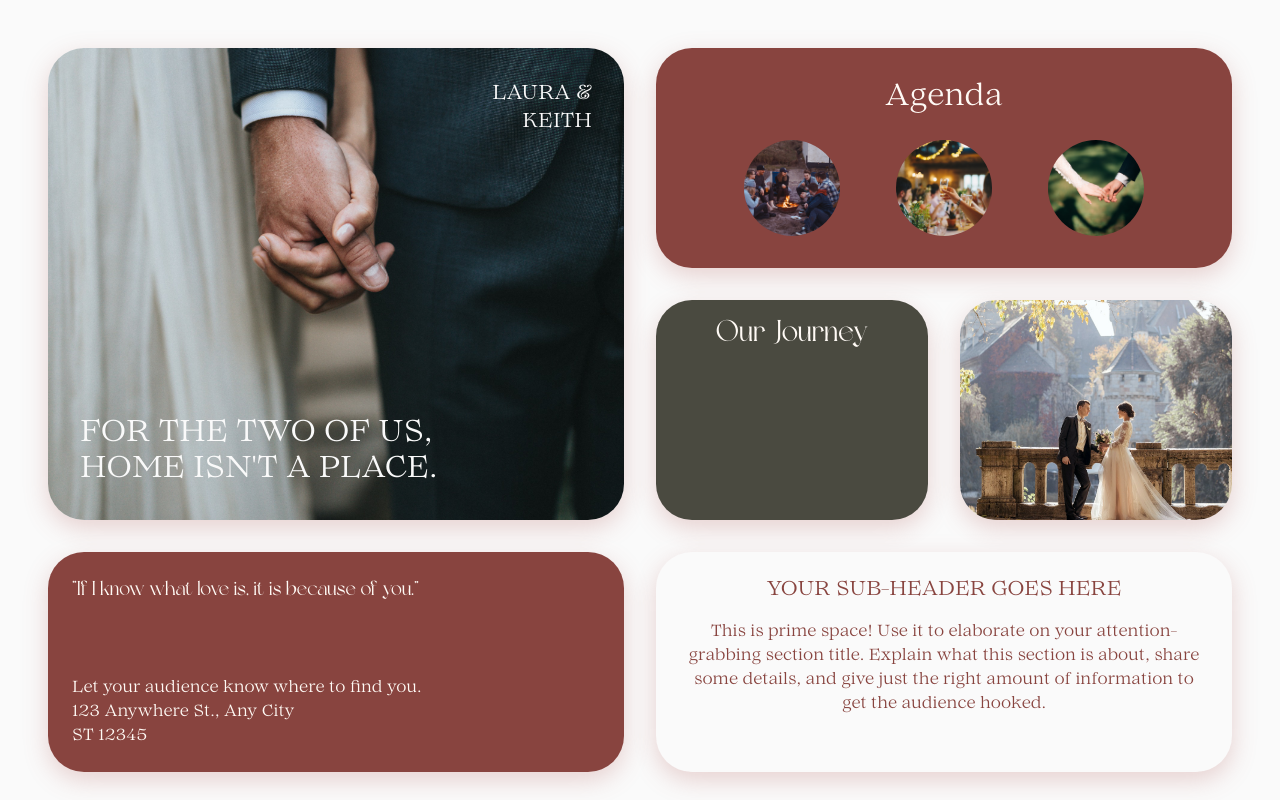
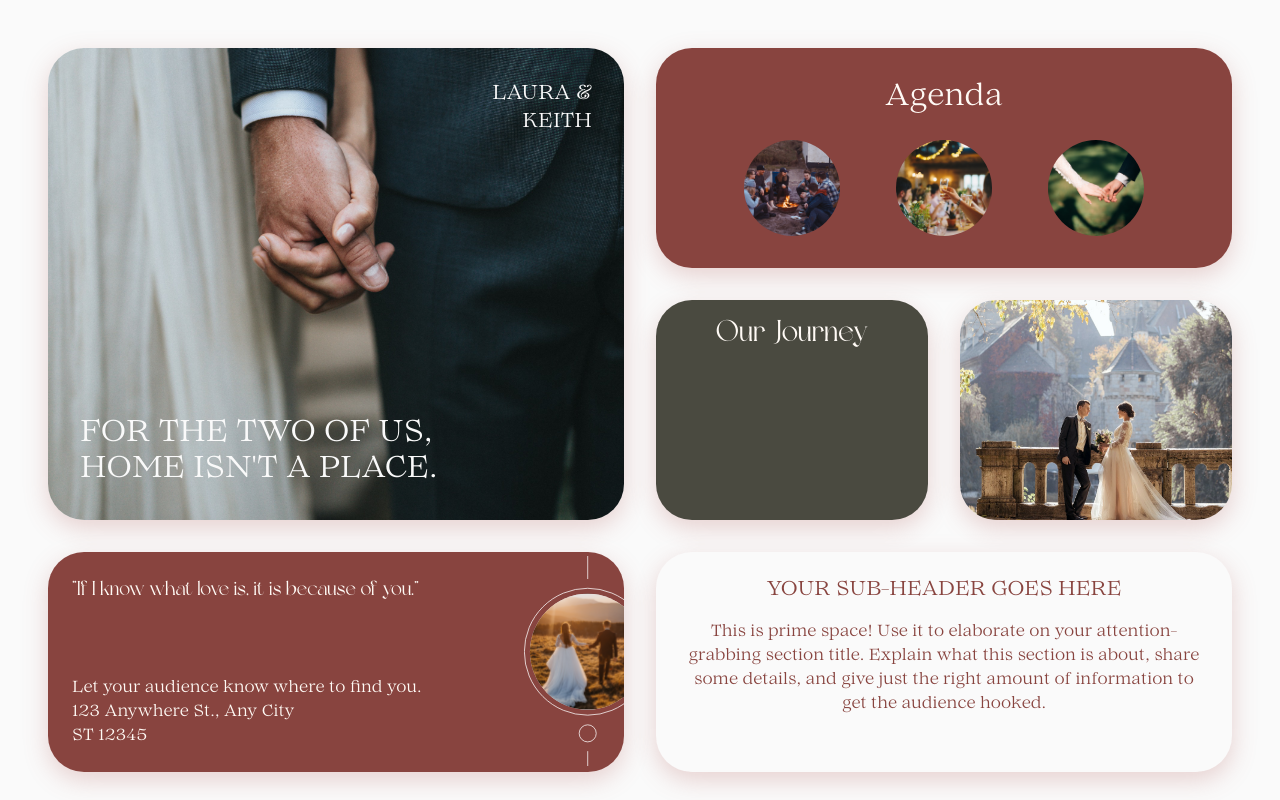
Before and after one commit to dtran2108/wedding, a Next.js app: page / in a window 1280 px wide. Built offline with nearby package versions, Linux system fonts and the light colour scheme.

Commit message:
add img for quote

```diff
--- a/components/HomeSection.tsx
+++ b/components/HomeSection.tsx
@@ -2,6 +2,7 @@
 
 import { cn } from '@/lib/utils'
 import localFont from 'next/font/local'
+import Image from 'next/image'
 
 const dreamAvenue = localFont({
   src: './fonts/DreamAvenue/Dream-Avenue.otf',
@@ -132,7 +133,7 @@ export default function HomeSection() {
       <div
         className={cn(
           mainStyle,
-          'hidden md:flex col-span-4 row-span-2 md:col-span-2 md:row-span-1 bg-primary text-primary-foreground relative flex-col p-6 justify-between'
+          'hidden md:flex col-span-4 row-span-2 md:col-span-2 md:row-span-1 bg-primary text-primary-foreground relative flex-col p-6 justify-between relative'
         )}
         style={{ boxShadow: boxShadow }}
       >
@@ -144,6 +145,13 @@ export default function HomeSection() {
           123 Anywhere St., Any City <br />
           ST 12345
         </h2>
+        <Image
+          className='absolute right-0 top-1'
+          alt='cover'
+          src={'/images/quote-img.svg'}
+          width={100}
+          height={200}
+        />
       </div>
 
       <div
```
Also changed, not shown: public/images/quote-img.svg (added).
